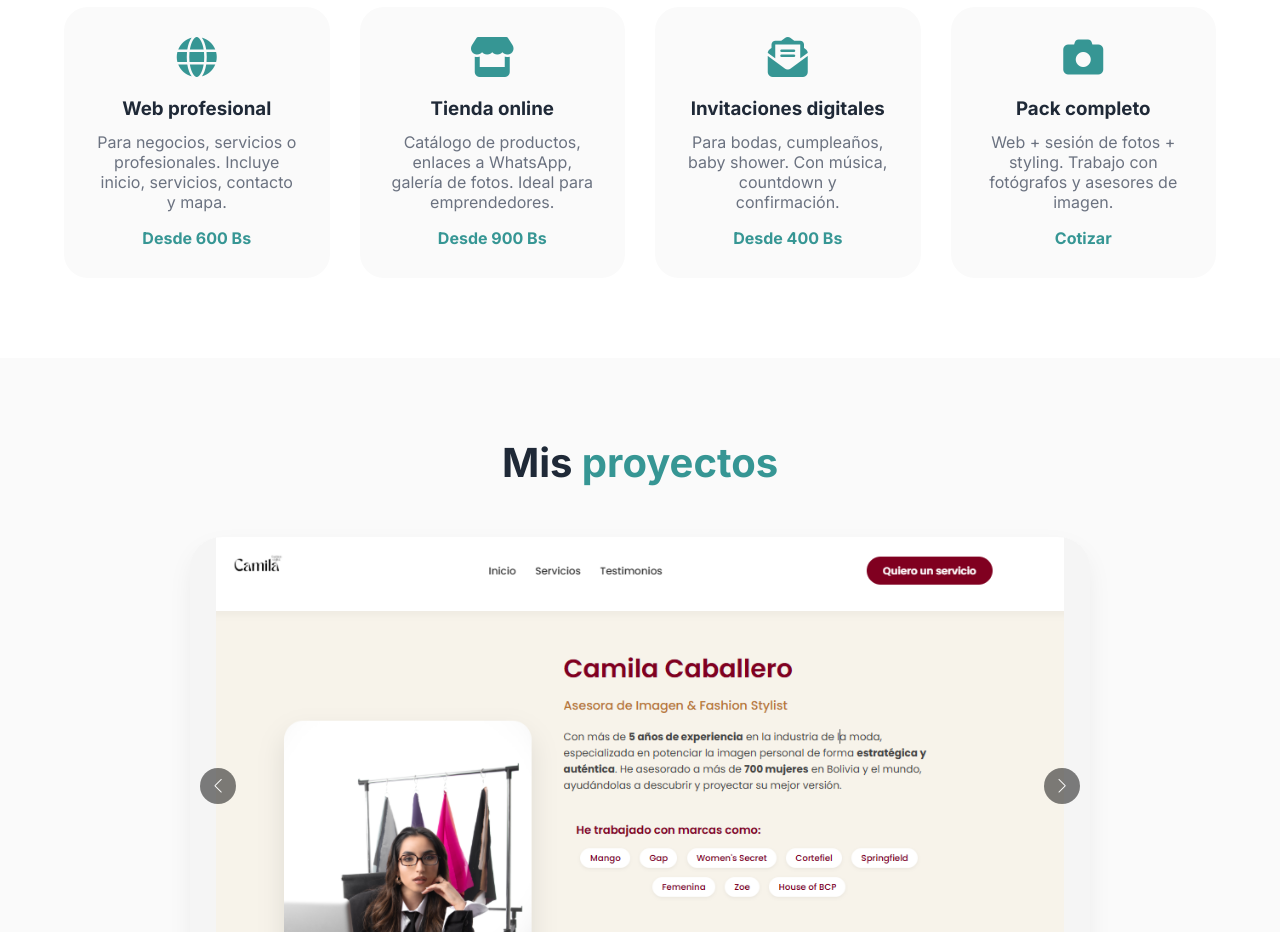
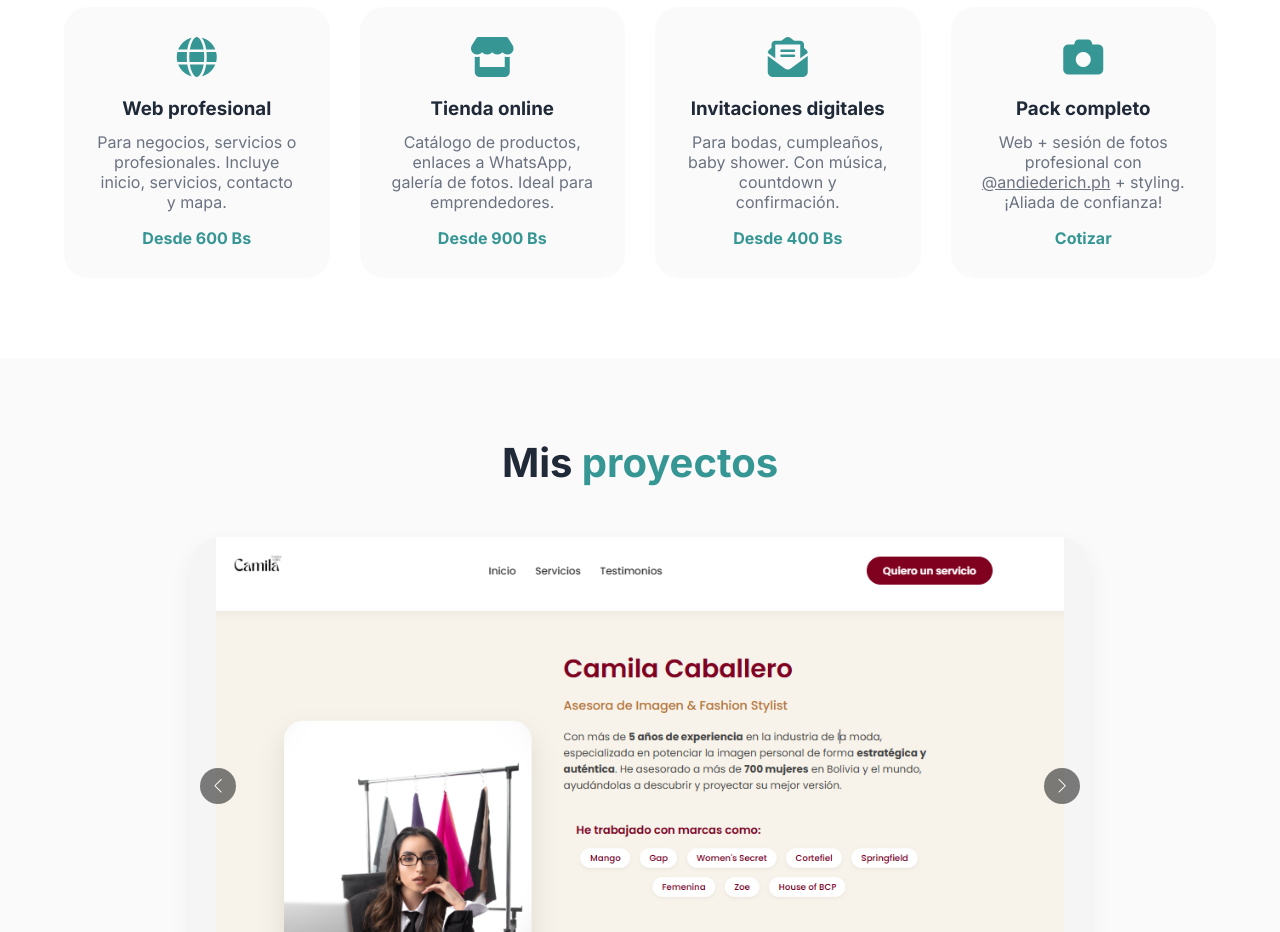
Before and after one commit to CarolinaCaba/event, a plain HTML site: page index.html in a window 1280 px wide. Shown: the part 960-1892 px from the top of the page. Drawn offline with nearby package versions, Linux system fonts and the light colour scheme.

Commit message:
Update service description in index.html

```diff
--- a/index.html
+++ b/index.html
@@ -88,7 +88,7 @@
             <div class="servicio-card">
                 <i class="fas fa-camera"></i>
                 <h3>Pack completo</h3>
-                <p>Web + sesión de fotos + styling. Trabajo con fotógrafos y asesores de imagen.</p>
+                <p>Web + sesión de fotos profesional con <a href="https://www.instagram.com/andiederich.ph/" target="_blank" style="color: var(--primary-color); text-decoration: underline;">@andiederich.ph</a> + styling. ¡Aliada de confianza!</p>
                 <span class="servicio-precio">Cotizar</span>
             </div>
         </div>
```
